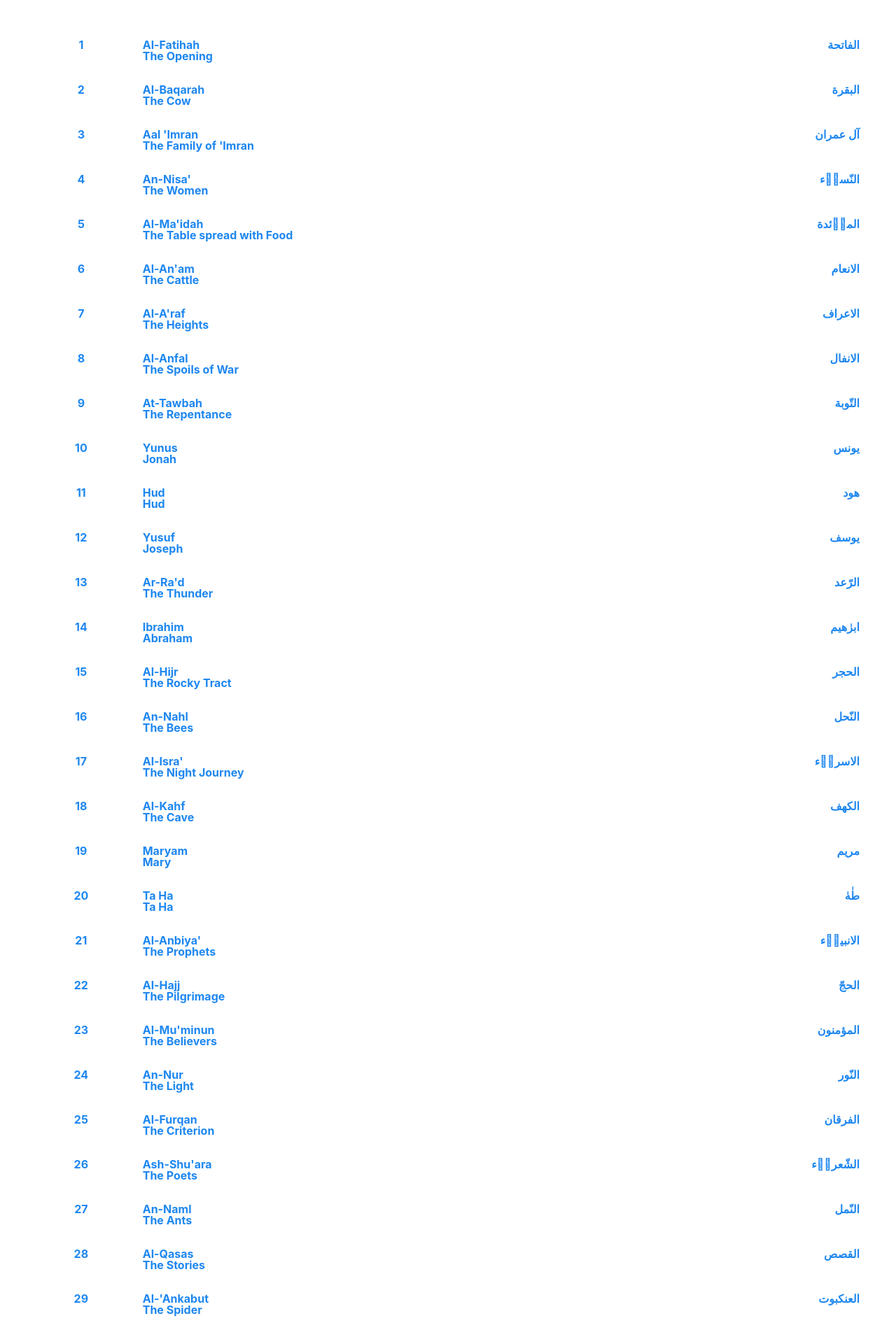
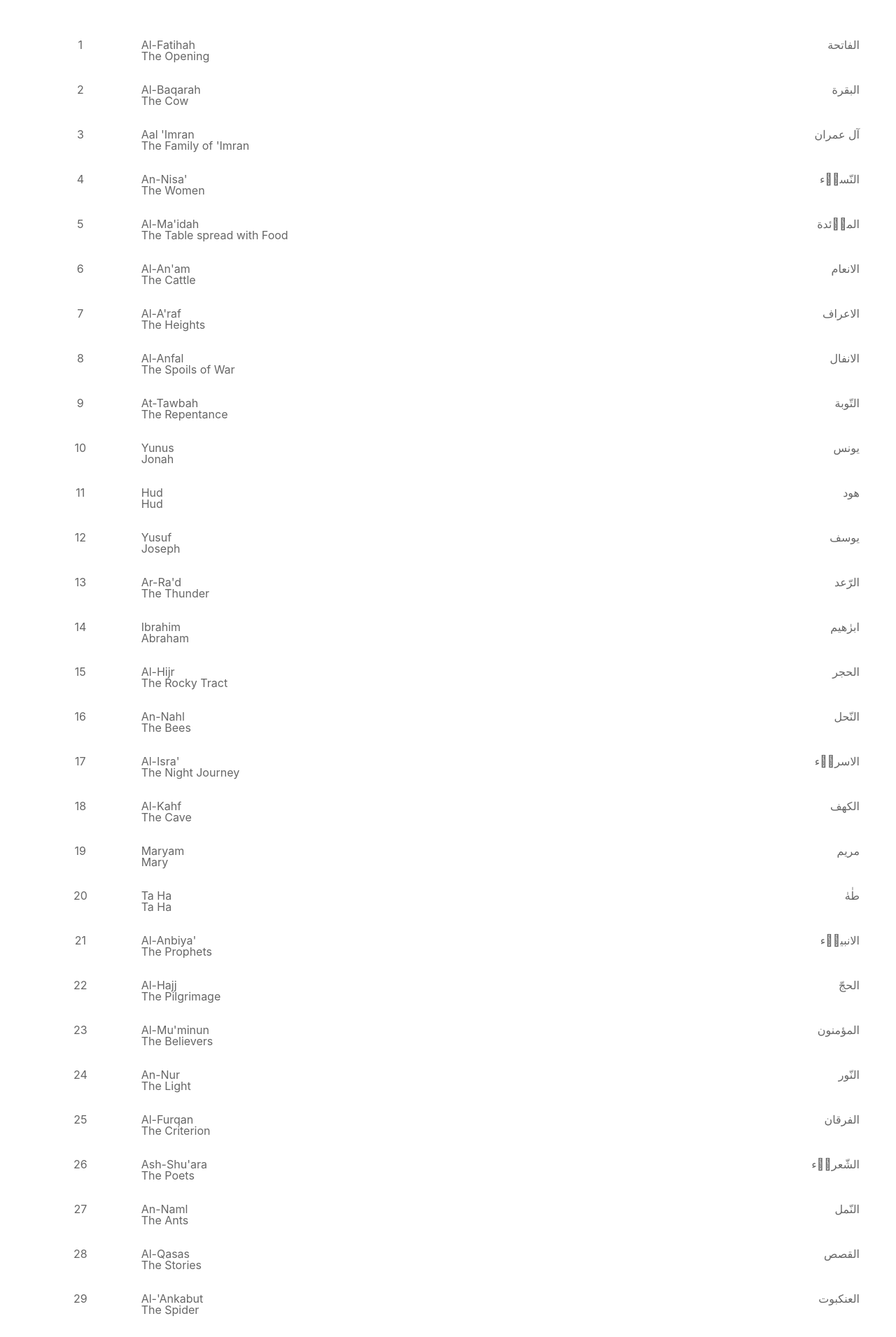
Before and after one commit to alqurankarim/alqurankarim.github.io, a Jekyll site: the page built from index.html, in a window 1280 px wide. Shown: the top 1911 px of the page at 70% size. Built offline with Jekyll 4.4.1, drawn with Linux system fonts in a browser that asks for light colours; nearby versions of some CDN libraries.

Commit message:
Update index.html

```diff
--- a/index.html
+++ b/index.html
@@ -4,16 +4,16 @@
 ---
 <div class="uk-container uk-margin-medium-top uk-margin-medium-bottom">
 <div class="uk-overflow-auto">
-<table class="uk-table uk-text-bold">
+<table class="uk-table">
     <tbody>
      {% for item in site.data.quran.quranic_chapters %}
         <tr>
-            <td class="uk-text-center"><a href="{{ site.url }}{{ item.surah_number }}">{{ item.surah_number }}</a></td>
+            <td class="uk-text-center"><a class="uk-link-reset" href="{{ site.url }}/{{ item.surah_number }}">{{ item.surah_number }}</a></td>
             <td>
-              <a href="{{ site.url }}{{ item.surah_number }}">{{ item.latin_name }} <br/>
+              <a class="uk-link-reset" href="{{ site.url }}/{{ item.surah_number }}">{{ item.latin_name }} <br/>
               {{ item.name }}</a>
             </td>
-            <td dir="rtl"><a href="{{ site.url }}{{ item.surah_number }}">{{ item.arabic_name }}</a></td>
+            <td dir="rtl"><a class="uk-link-reset" href="{{ site.url }}/{{ item.surah_number }}">{{ item.arabic_name }}</a></td>
         </tr>
      {% endfor %}
     </tbody>
```
